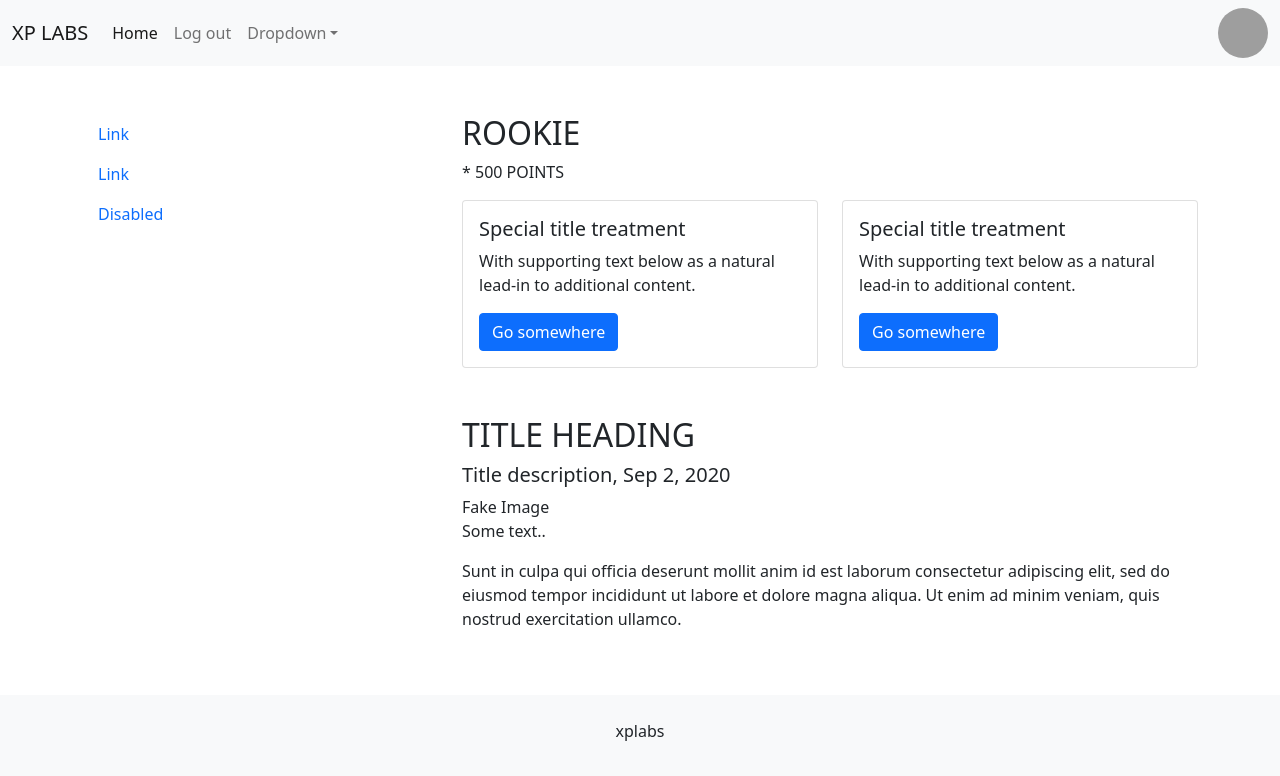
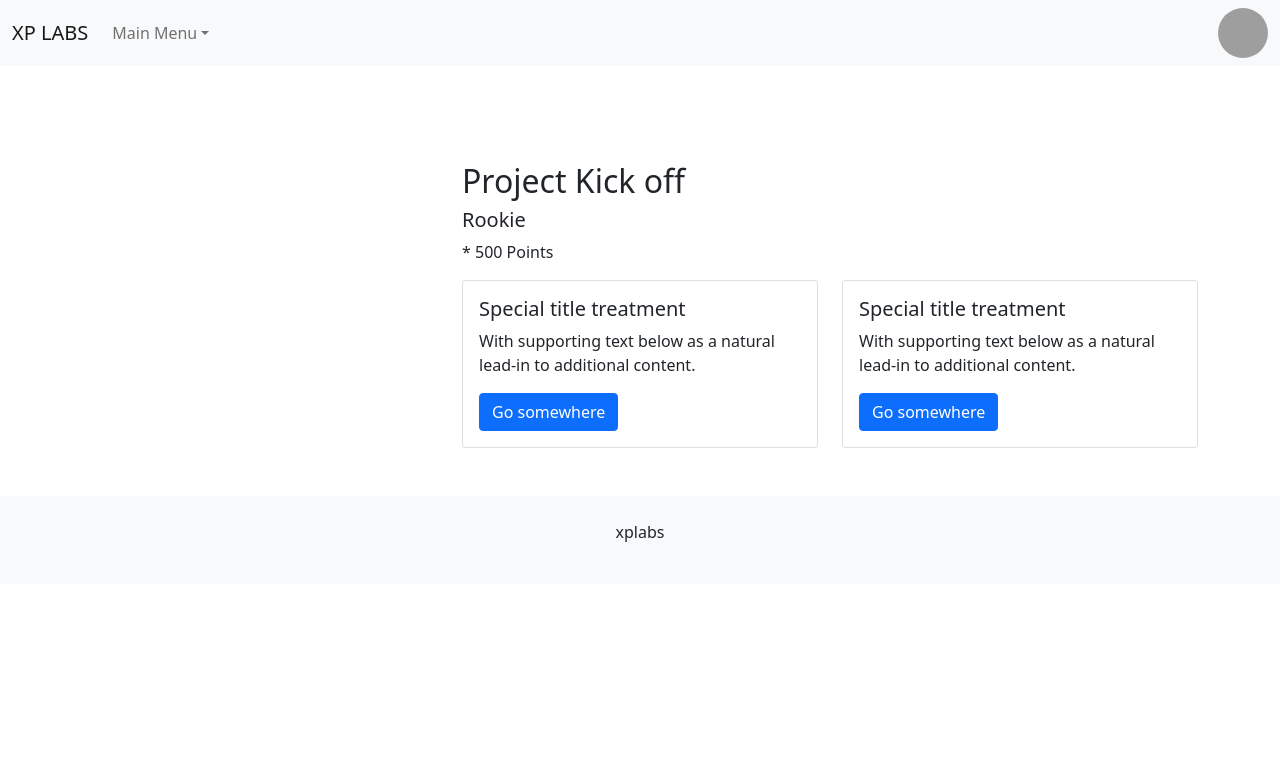
Before and after one commit to invnt/react-vpufag, a React (Create React App) app: page / in a window 1280 px wide. Shown: the top 776 px of the page. Built offline with nearby package versions, Linux system fonts and the light colour scheme; grey boxes are pictures that could not be loaded.

Commit message:
1 file modified

```diff
--- a/src/App.js
+++ b/src/App.js
@@ -23,16 +23,6 @@ export default function App() {
           </button>
           <div class="collapse navbar-collapse" id="navbarSupportedContent">
             <ul class="navbar-nav me-auto mb-2 mb-lg-0">
-              <li class="nav-item">
-                <a class="nav-link active" aria-current="page" href="#">
-                  Home
-                </a>
-              </li>
-              <li class="nav-item">
-                <a class="nav-link" href="#">
-                  Log out
-                </a>
-              </li>
               <li class="nav-item dropdown">
                 <a
                   class="nav-link dropdown-toggle"
@@ -42,7 +32,7 @@ export default function App() {
                   data-bs-toggle="dropdown"
                   aria-expanded="false"
                 >
-                  Dropdown
+                  Main Menu
                 </a>
                 <ul class="dropdown-menu" aria-labelledby="navbarDropdown">
                   <li>
@@ -56,11 +46,8 @@ export default function App() {
                     </a>
                   </li>
                   <li>
-                    <hr class="dropdown-divider"></hr>
-                  </li>
-                  <li>
                     <a class="dropdown-item" href="#">
-                      Something else here
+                      Logout
                     </a>
                   </li>
                 </ul>
@@ -79,29 +66,13 @@ export default function App() {
       <div class="container mt-5">
         <div class="row">
           <div class="col-sm-4">
-            <ul class="nav nav-pills flex-column">
-              <li class="nav-item">
-                <a class="nav-link" href="#">
-                  Link
-                </a>
-              </li>
-              <li class="nav-item">
-                <a class="nav-link" href="#">
-                  Link
-                </a>
-              </li>
-              <li class="nav-item">
-                <a class="nav-link" href="#">
-                  Disabled
-                </a>
-              </li>
-            </ul>
             <hr class="d-sm-none"></hr>
           </div>
           <div class="col-sm-8">
-            <h2>ROOKIE</h2>
-            <p>* 500 POINTS</p>
-
+            <h2 class="mt-5">Project Kick off</h2>
+            <h5>Rookie</h5>
+            <div class="fakeimg">* 500 Points</div>
+            <p></p>
             <div class="row">
               <div class="col-sm-6">
                 <div class="card">
@@ -132,16 +103,6 @@ export default function App() {
                 </div>
               </div>
             </div>
-            <h2 class="mt-5">TITLE HEADING</h2>
-            <h5>Title description, Sep 2, 2020</h5>
-            <div class="fakeimg">Fake Image</div>
-            <p>Some text..</p>
-            <p>
-              Sunt in culpa qui officia deserunt mollit anim id est laborum
-              consectetur adipiscing elit, sed do eiusmod tempor incididunt ut
-              labore et dolore magna aliqua. Ut enim ad minim veniam, quis
-              nostrud exercitation ullamco.
-            </p>
           </div>
         </div>
       </div>
```
